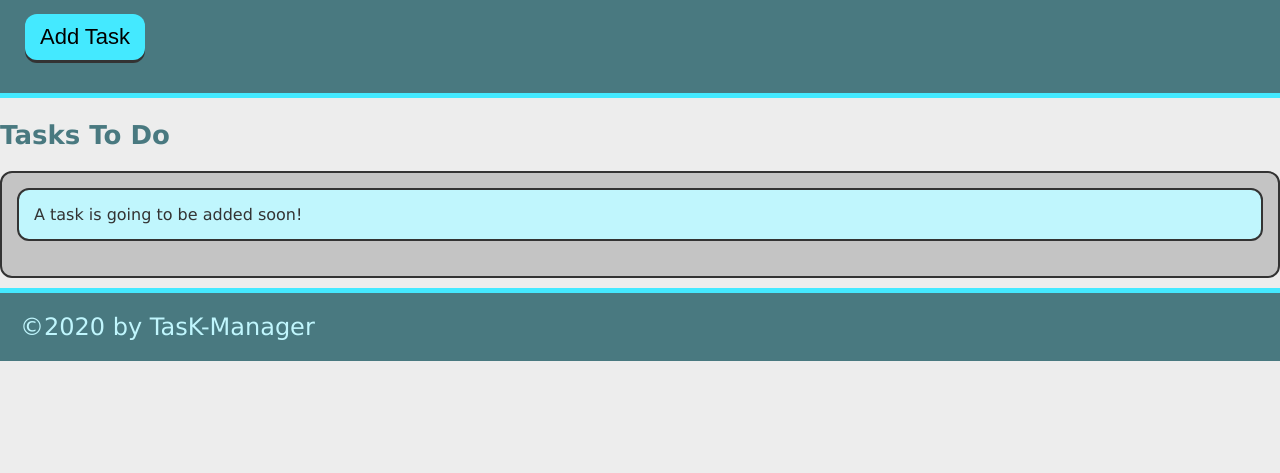
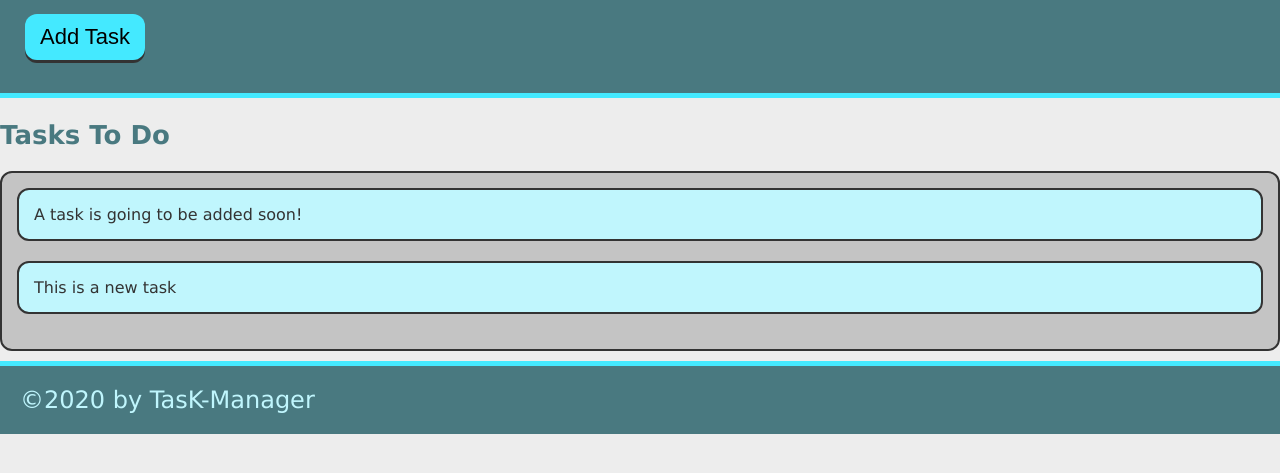
Before and after one commit to harry-100/tasK-manager, a plain HTML site: page index.html in a window 1280 px wide. Both pictures are taken after a click on the button "Add Task". Shown: the part 115-588 px from the top of the page. Drawn offline with Linux system fonts and the light colour scheme.

Commit message:
added ability to add tasks

```diff
--- a/assets/js/script.js
+++ b/assets/js/script.js
@@ -0,0 +1,10 @@
+var buttonEl = document.querySelector("#add-task");
+var tasksToDoEl = document.querySelector("#tasks-to-do");
+var createTaskHandler = function() {
+  var listItemEl = document.createElement("li");
+  listItemEl.className = "task-item";
+  listItemEl.textContent = "This is a new task";
+  tasksToDoEl.appendChild(listItemEl);
+};
+
+buttonEl.addEventListener("click", createTaskHandler);
--- a/index.html
+++ b/index.html
@@ -6,20 +6,20 @@
     <meta name="viewport" content="width=device-width, initial-scale=1.0">
     <title>TasK-Manager</title>
     <link rel="stylesheet" href="./assets/css/style.css">
-    <script src="./assets/js/script.js"></script>
+
 
 </head>
 <body>
     <header>
         <h1 class="page-title">TasK-Manager</h1>
         <p>Click the button below to add a new task!</p>
-        <button class="btn">Add Task</button>
+        <button id="add-task" class="btn">Add Task</button>
     </header>
 
     <main class="main-content">
         <section>
             <h2 class="list-title">Tasks To Do</h2>
-            <ul class="task-list">
+            <ul id="tasks-to-do" class="task-list">
                 <li class="task-item">A task is going to be added soon!</li>
             </ul>
         </section>
@@ -28,6 +28,6 @@
         &copy;2020 by TasK-Manager
     </footer>
 
-
+    <script src="./assets/js/script.js"></script>
 </body>
 </html>
```
